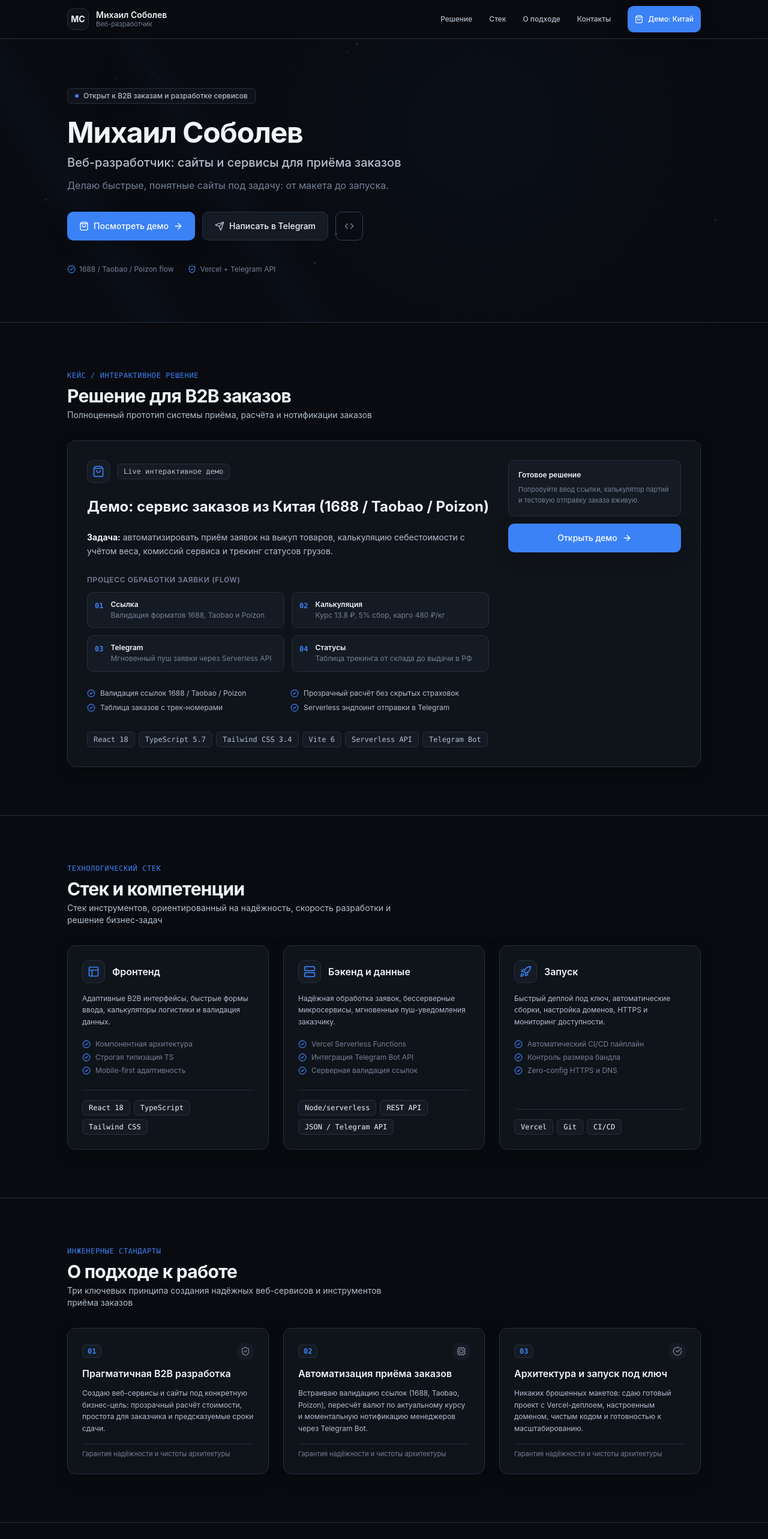
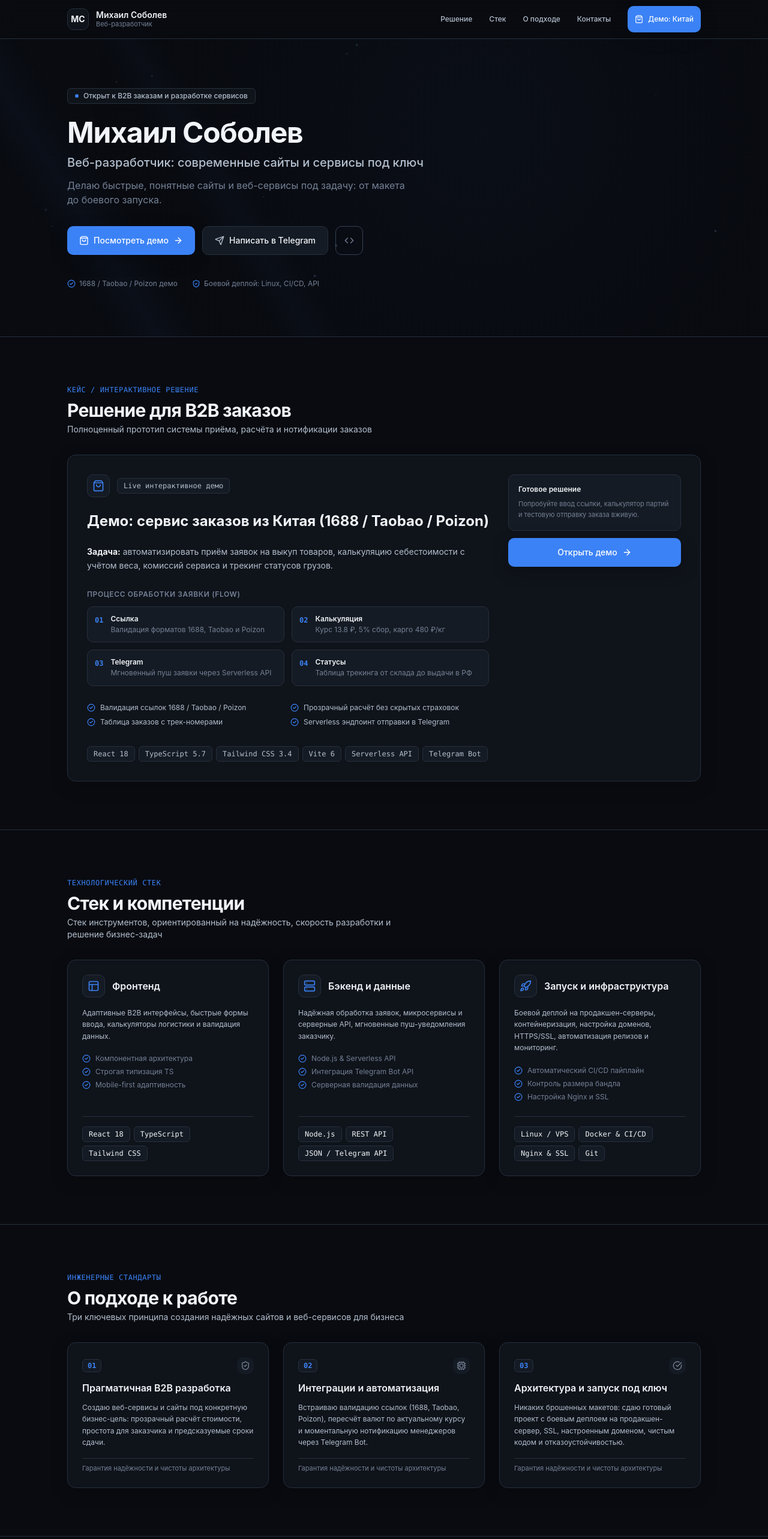
Before and after one commit to torch817/dev-portfolio-china, a React (Vite) app: page / in a window 1280 px wide. Shown: the top 2566 px of the page at 60% size. Built offline with nearby package versions, Linux system fonts and the light colour scheme.

Commit message:
feat(landing): reposition Hero & sections for general web dev and real production deployment (T27)

```diff
--- a/index.html
+++ b/index.html
@@ -4,10 +4,10 @@
     <meta charset="UTF-8" />
     <link rel="icon" type="image/svg+xml" href="/favicon.svg" />
     <meta name="viewport" content="width=device-width, initial-scale=1.0" />
-    <title>Михаил Соболев — Веб-разработчик сайтов и сервисов для приёма заказов</title>
+    <title>Михаил Соболев — Веб-разработчик: современные сайты и сервисы под ключ</title>
     <meta
       name="description"
-      content="Разработка быстрых и понятных веб-сайтов и сервисов для приёма заказов: от макета до запуска. Интерактивное демо сервиса заказов из Китая (1688 / Taobao / Poizon)."
+      content="Разработка быстрых, понятных сайтов и веб-сервисов под задачу: от макета до боевого запуска на продакшен-серверах. Интерактивное демо сервиса заказов из Китая (1688 / Taobao / Poizon)."
     />
     <meta name="theme-color" content="#090b10" />
     <meta name="robots" content="index, follow" />
@@ -17,10 +17,10 @@
 
     <!-- Open Graph / Facebook -->
     <meta property="og:type" content="website" />
-    <meta property="og:title" content="Михаил Соболев — Веб-разработчик сайтов и сервисов для приёма заказов" />
+    <meta property="og:title" content="Михаил Соболев — Веб-разработчик: современные сайты и сервисы под ключ" />
     <meta
       property="og:description"
-      content="Разработка быстрых и понятных веб-сайтов и сервисов для приёма заказов: от макета до запуска. Интерактивное демо сервиса заказов из Китая (1688 / Taobao / Poizon)."
+      content="Разработка быстрых, понятных сайтов и веб-сервисов под задачу: от макета до боевого запуска на продакшен-серверах. Интерактивное демо сервиса заказов из Китая (1688 / Taobao / Poizon)."
     />
     <meta property="og:url" content="{{CANONICAL_URL}}" />
     <meta property="og:image" content="/og-image.svg" />
@@ -30,10 +30,10 @@
 
     <!-- Twitter -->
     <meta name="twitter:card" content="summary_large_image" />
-    <meta name="twitter:title" content="Михаил Соболев — Веб-разработчик сайтов и сервисов для приёма заказов" />
+    <meta name="twitter:title" content="Михаил Соболев — Веб-разработчик: современные сайты и сервисы под ключ" />
     <meta
       name="twitter:description"
-      content="Разработка быстрых и понятных веб-сайтов и сервисов для приёма заказов: от макета до запуска. Интерактивное демо сервиса заказов из Китая (1688 / Taobao / Poizon)."
+      content="Разработка быстрых, понятных сайтов и веб-сервисов под задачу: от макета до боевого запуска на продакшен-серверах. Интерактивное демо сервиса заказов из Китая (1688 / Taobao / Poizon)."
     />
     <meta name="twitter:image" content="/og-image.svg" />
   </head>
--- a/src/components/landing/AboutSection.tsx
+++ b/src/components/landing/AboutSection.tsx
@@ -16,14 +16,14 @@ export const AboutSection: React.FC<AboutSectionProps> = ({ className = '' }) =>
     },
     {
       num: '02',
-      title: 'Автоматизация приёма заказов',
+      title: 'Интеграции и автоматизация',
       desc: 'Встраиваю валидацию ссылок (1688, Taobao, Poizon), пересчёт валют по актуальному курсу и моментальную нотификацию менеджеров через Telegram Bot.',
       icon: Cpu,
     },
     {
       num: '03',
       title: 'Архитектура и запуск под ключ',
-      desc: 'Никаких брошенных макетов: сдаю готовый проект с Vercel-деплоем, настроенным доменом, чистым кодом и готовностью к масштабированию.',
+      desc: 'Никаких брошенных макетов: сдаю готовый проект с боевым деплоем на продакшен-сервер, SSL, настроенным доменом, чистым кодом и отказоустойчивостью.',
       icon: CheckCircle,
     },
   ];
@@ -39,7 +39,7 @@ export const AboutSection: React.FC<AboutSectionProps> = ({ className = '' }) =>
             О подходе к работе
           </h2>
           <p className="text-sm text-content-secondary mt-1 max-w-xl">
-            Три ключевых принципа создания надёжных веб-сервисов и инструментов приёма заказов
+            Три ключевых принципа создания надёжных сайтов и веб-сервисов для бизнеса
           </p>
         </div>
 
--- a/src/components/landing/ContactsSection.tsx
+++ b/src/components/landing/ContactsSection.tsx
@@ -95,7 +95,7 @@ export const ContactsSection: React.FC<ContactsSectionProps> = ({ className = ''
               <span>Быстрый старт проекта</span>
             </div>
             <h3 className="text-lg sm:text-xl font-bold text-content-primary">
-              Есть проект или задача по автоматизации заказов?
+              Есть проект или задача по разработке сайта или веб-сервиса?
             </h3>
             <p className="text-xs sm:text-sm text-content-secondary leading-relaxed">
               Напишите в Telegram: отвечу в течение дня, обсудим требования и предложу оптимальный стек и сроки.
--- a/src/components/landing/HeroSection.tsx
+++ b/src/components/landing/HeroSection.tsx
@@ -34,10 +34,10 @@ export const HeroSection: React.FC<HeroSectionProps> = ({ onOpenDemo, onNavigate
               Михаил Соболев
             </h1>
             <p className="text-lg sm:text-xl font-medium text-content-secondary leading-snug">
-              Веб-разработчик: сайты и сервисы для приёма заказов
+              Веб-разработчик: современные сайты и сервисы под ключ
             </p>
             <p className="text-sm sm:text-base text-content-muted leading-relaxed max-w-xl">
-              Делаю быстрые, понятные сайты под задачу: от макета до запуска.
+              Делаю быстрые, понятные сайты и веб-сервисы под задачу: от макета до боевого запуска.
             </p>
           </div>
 
@@ -83,11 +83,11 @@ export const HeroSection: React.FC<HeroSectionProps> = ({ onOpenDemo, onNavigate
           <div className="pt-4 flex items-center gap-6 text-xs text-content-muted">
             <div className="flex items-center gap-1.5">
               <CheckCircle2 className="w-3.5 h-3.5 text-accent" />
-              <span>1688 / Taobao / Poizon flow</span>
+              <span>1688 / Taobao / Poizon демо</span>
             </div>
             <div className="flex items-center gap-1.5">
               <ShieldCheck className="w-3.5 h-3.5 text-accent" />
-              <span>Vercel + Telegram API</span>
+              <span>Боевой деплой: Linux, CI/CD, API</span>
             </div>
           </div>
         </div>
--- a/src/components/landing/SkillsSection.tsx
+++ b/src/components/landing/SkillsSection.tsx
@@ -18,16 +18,16 @@ export const SkillsSection: React.FC<SkillsSectionProps> = ({ className = '' })
     {
       title: 'Бэкенд и данные',
       icon: Server,
-      skills: ['Node/serverless', 'REST API', 'JSON / Telegram API'],
-      outcome: 'Надёжная обработка заявок, бессерверные микросервисы, мгновенные пуш-уведомления заказчику.',
-      items: ['Vercel Serverless Functions', 'Интеграция Telegram Bot API', 'Серверная валидация ссылок'],
+      skills: ['Node.js', 'REST API', 'JSON / Telegram API'],
+      outcome: 'Надёжная обработка заявок, микросервисы и серверные API, мгновенные пуш-уведомления заказчику.',
+      items: ['Node.js & Serverless API', 'Интеграция Telegram Bot API', 'Серверная валидация данных'],
     },
     {
-      title: 'Запуск',
+      title: 'Запуск и инфраструктура',
       icon: Rocket,
-      skills: ['Vercel', 'Git', 'CI/CD'],
-      outcome: 'Быстрый деплой под ключ, автоматические сборки, настройка доменов, HTTPS и мониторинг доступности.',
-      items: ['Автоматический CI/CD пайплайн', 'Контроль размера бандла', 'Zero-config HTTPS и DNS'],
+      skills: ['Linux / VPS', 'Docker & CI/CD', 'Nginx & SSL', 'Git'],
+      outcome: 'Боевой деплой на продакшен-серверы, контейнеризация, настройка доменов, HTTPS/SSL, автоматизация релизов и мониторинг.',
+      items: ['Автоматический CI/CD пайплайн', 'Контроль размера бандла', 'Настройка Nginx и SSL'],
     },
   ];
 
```
Also changed, not shown: 1 other file (tests, documents, lock files or other folders).
